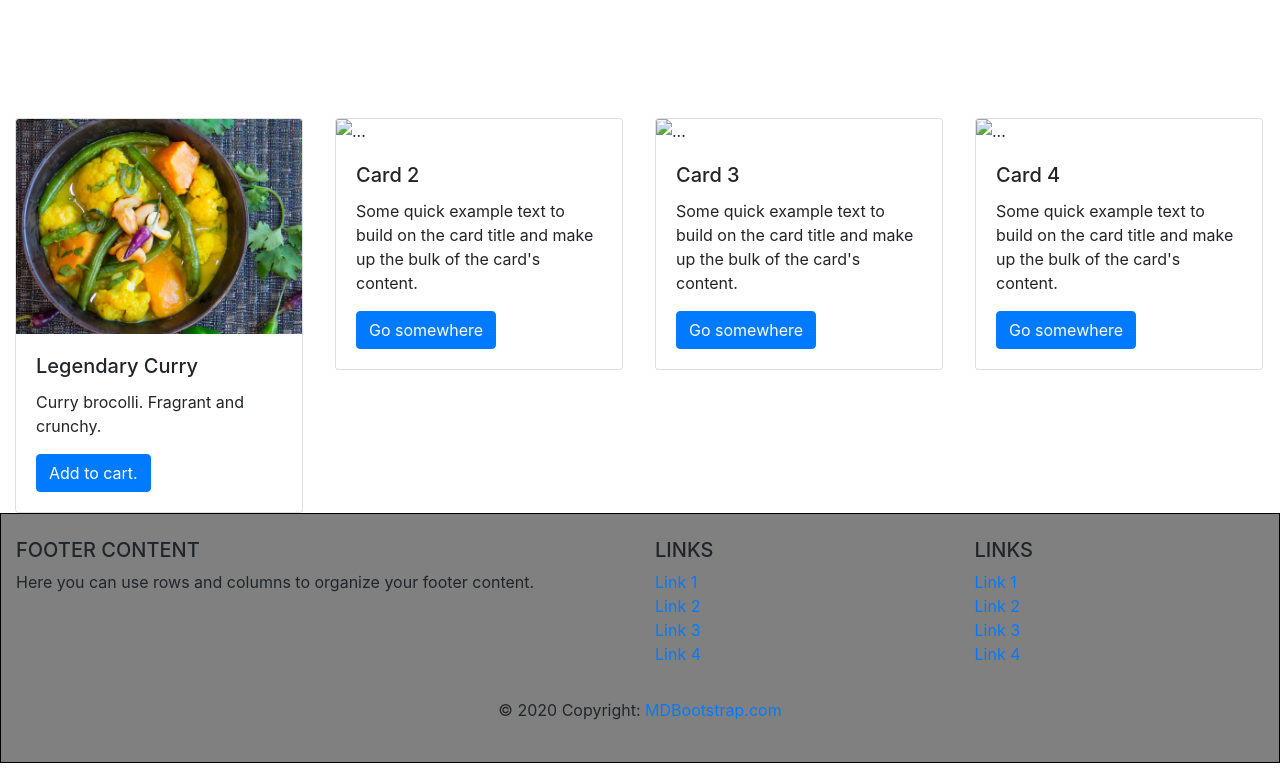
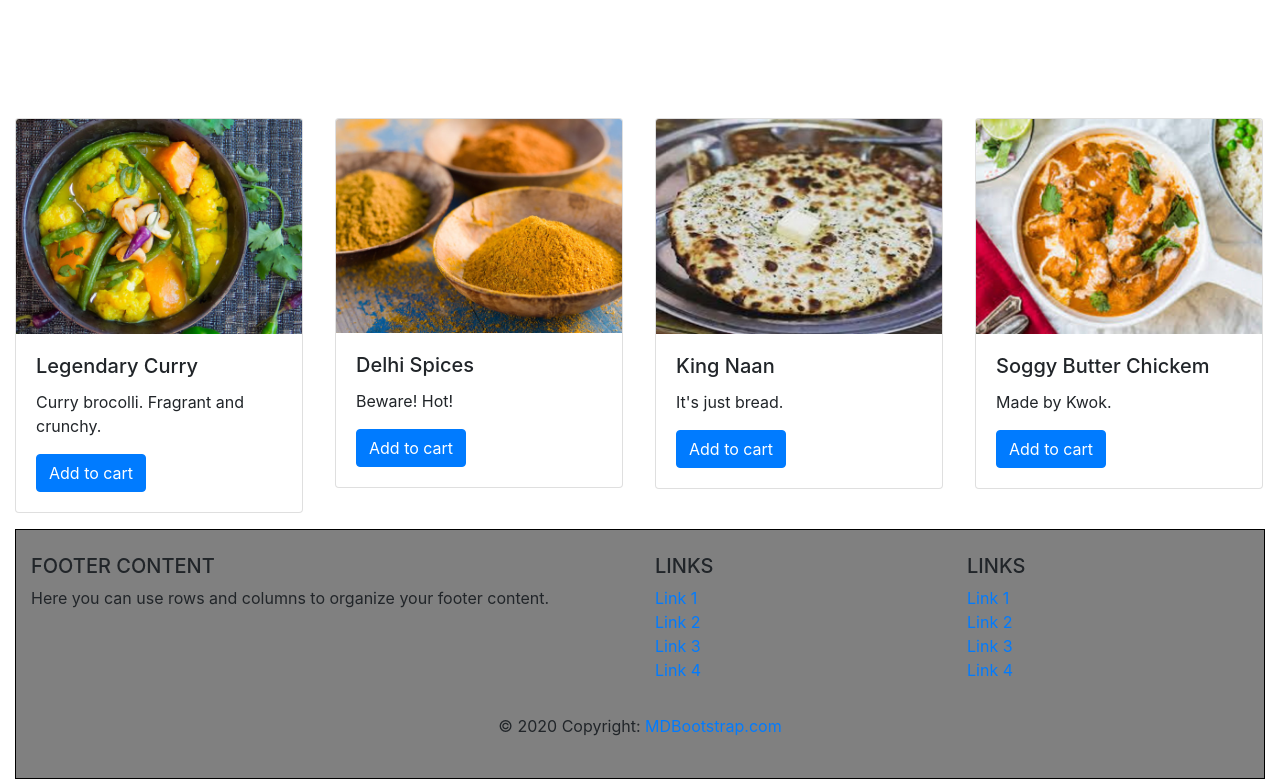
Before and after one commit to elch93/bspract, a plain HTML site: page index.html in a window 1280 px wide. Shown: the part 702-1481 px from the top of the page. Drawn offline with nearby package versions, Linux system fonts and the light colour scheme.

Commit message:
added 4cards

```diff
--- a/index.html
+++ b/index.html
@@ -58,52 +58,53 @@
 
 
         <!-- top cards -->
-        <div class="row mt-3">
+        <div class="row mt-3 mb-3" id="cards">
 
 
-        <div class="col-12 col-md-4 col-lg-3 mt-4">
+        <div class="col-12 col-md-6 col-xl-3 mt-4">
             <div class="card" style="width: 18rem;">
                 <img src="images/curry.jpg" class="card-img-top" alt="dish1">
                 <div class="card-body">
                     <h5 class="card-title">Legendary Curry</h5>
                     <p class="card-text">Curry brocolli. Fragrant and crunchy.</p>
-                    <a href="#" class="btn btn-primary">Add to cart.</a>
+                    <a href="#" class="btn btn-primary">Add to cart</a>
                 </div>
             </div>
         </div>
 
-        <div class="col-12 col-md-6 col-lg-3 mt-4">
+        <div class="col-12 col-md-6 col-xl-3 mt-4">
             <div class="card" style="width: 18rem;">
-                <img src="..." class="card-img-top" alt="...">
+                <img src="images/spices.jpg" class="card-img-top" alt="dish2">
                 <div class="card-body">
-                    <h5 class="card-title">Card 2</h5>
-                    <p class="card-text">Some quick example text to build on the card title and make up the bulk of the card's content.</p>
-                    <a href="#" class="btn btn-primary">Go somewhere</a>
+                    <h5 class="card-title">Delhi Spices</h5>
+                    <p class="card-text">Beware! Hot!</p>
+                    <a href="#" class="btn btn-primary">Add to cart</a>
                 </div>
             </div>
         </div>
 
-        <div class="col-12 col-md-6 col-lg-3 mt-4">
+        <div class="col-12 col-md-6 col-xl-3 mt-4">
             <div class="card" style="width: 18rem;">
-                <img src="..." class="card-img-top" alt="...">
+                <img src="images/naan.jpg" class="card-img-top" alt="naan">
                 <div class="card-body">
-                    <h5 class="card-title">Card 3</h5>
-                    <p class="card-text">Some quick example text to build on the card title and make up the bulk of the card's content.</p>
-                    <a href="#" class="btn btn-primary">Go somewhere</a>
+                    <h5 class="card-title">King Naan</h5>
+                    <p class="card-text">It's just bread.</p>
+                    <a href="#" class="btn btn-primary">Add to cart</a>
                 </div>
             </div>
         </div>
 
-        <div class="col-12 col-md-6 col-lg-3 mt-4">
+        <div class="col-12 col-md-6 col-xl-3 mt-4">
             <div class="card" style="width: 18rem;">
-                <img src="..." class="card-img-top" alt="...">
+                <img src="images/butter.jpg" class="card-img-top" alt="butchick">
                 <div class="card-body">
-                    <h5 class="card-title">Card 4</h5>
-                    <p class="card-text">Some quick example text to build on the card title and make up the bulk of the card's content.</p>
-                    <a href="#" class="btn btn-primary">Go somewhere</a>
+                    <h5 class="card-title">Soggy Butter Chickem</h5>
+                    <p class="card-text">Made by Kwok.</p>
+                    <a href="#" class="btn btn-primary">Add to cart</a>
                 </div>
             </div>
         </div>
+    </div>
 
       <!-- Footer -->
       <div id="footer">
--- a/styles.css
+++ b/styles.css
@@ -14,5 +14,9 @@
     height:250px;
     width: 100%;
     background-color:grey;
-    border: 1px black solid;
+   border: 1px black solid;
 }
+
+.col {
+    padding:0 !important;
+}
```
Also changed, not shown: images/butter.jpg (added), images/naan.jpg (added).
